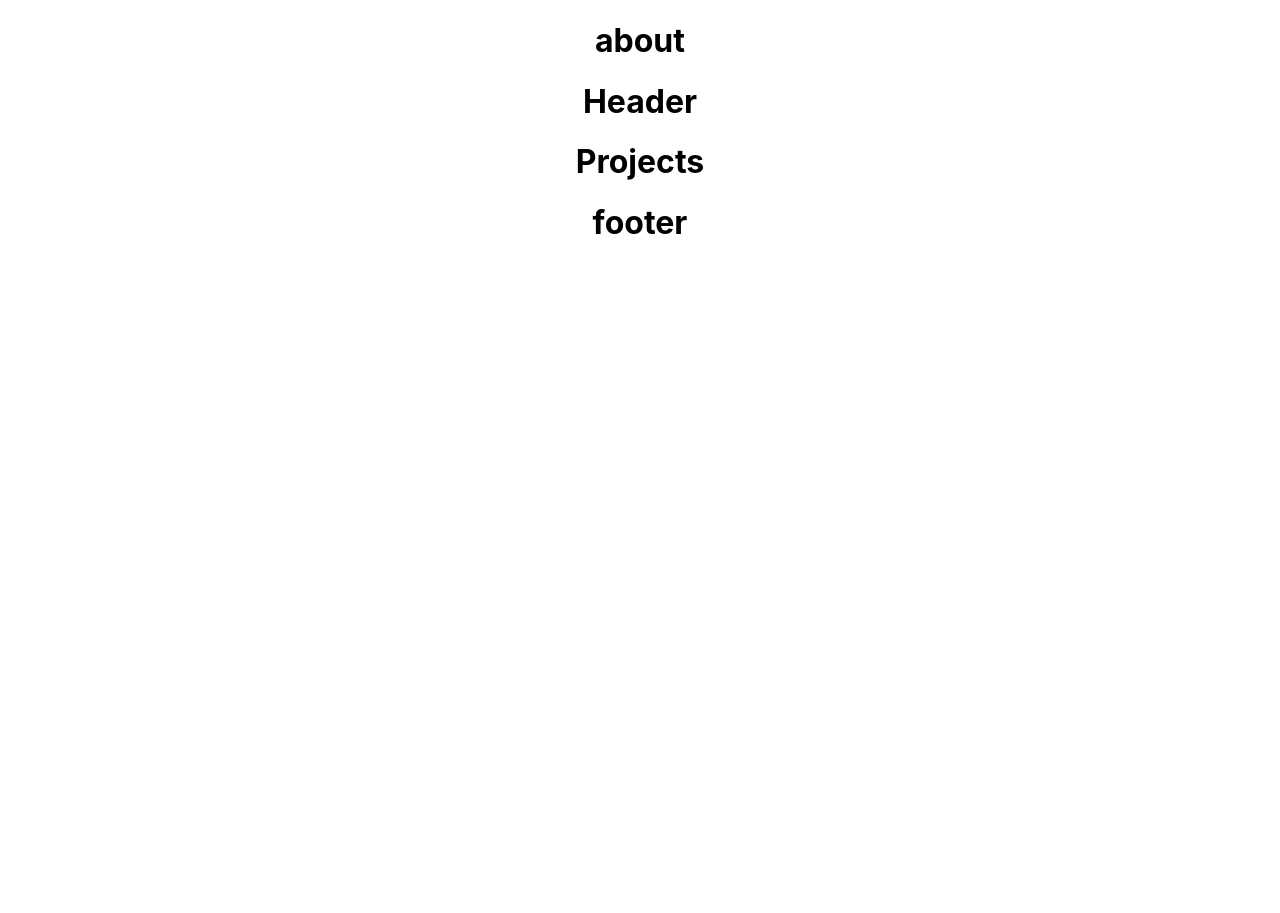
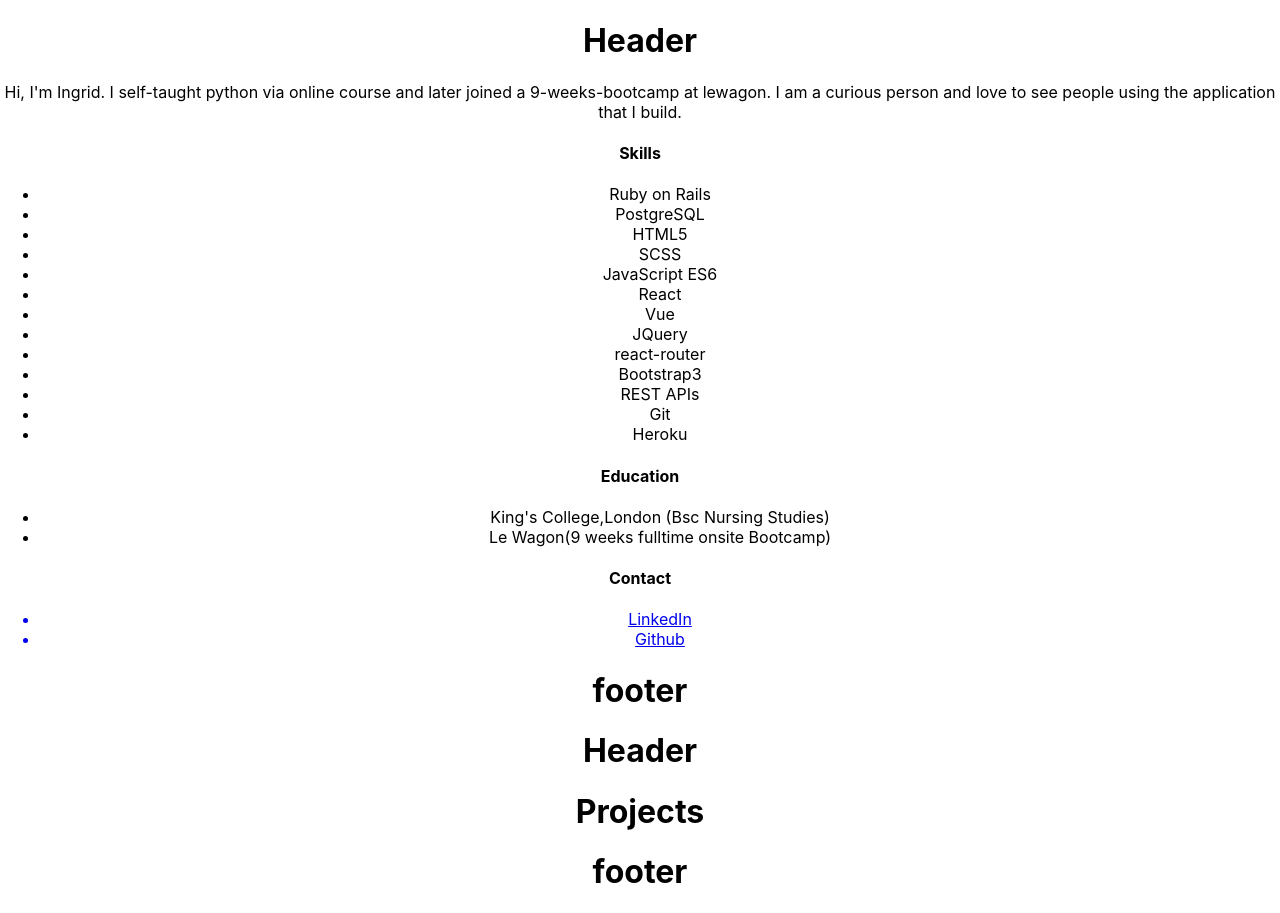
Before and after one commit to ingridwy/ingrid-portfolio, a React (Create React App) app: page / in a window 1280 px wide. Before the commit the page ends 800 px from the top, so only its background shows below. Built offline with nearby package versions, Linux system fonts and the light colour scheme.

Commit message:
content added to about page

```diff
--- a/src/App.js
+++ b/src/App.js
@@ -1,17 +1,13 @@
 import React from 'react';
 import './App.css';
 import About from './components/About'
-import Header from './components/Header'
 import Projects from './components/Projects'
-import Footer from './components/Footer'
+
 function App() {
   return (
     <div className="App">
-
       <About />
-      <Header />
       <Projects />
-      <Footer />
     </div>
   );
 }
--- a/src/components/About.js
+++ b/src/components/About.js
@@ -1,9 +1,50 @@
 import React from "react"
+import Header from './Header'
+import Footer from './Footer'
 
 function About(props) {
   return (
     <div>
-      <h1>about</h1>
+      <Header />
+      <div className="intro">
+          Hi, I'm Ingrid. I self-taught python via online course and later joined a 9-weeks-bootcamp at lewagon.
+          I am a curious person and love to see people using the application that I build.
+        </div>
+        <div>
+          <h4>Skills</h4>
+            <ul className="skill-list">
+                  <li>Ruby on Rails</li>
+                  <li>PostgreSQL</li>
+                  <li>HTML5</li>
+                  <li>SCSS</li>
+                  <li>JavaScript ES6</li>
+                  <li>React</li>
+                  <li>Vue</li>
+                  <li>JQuery</li>
+                  <li>react-router</li>
+                  <li>Bootstrap3</li>
+                  <li>REST APIs</li>
+                  <li>Git</li>
+                  <li>Heroku</li>
+              </ul>
+              <h4>Education</h4>
+              <ul>
+                <li>King's College,London (Bsc Nursing Studies)</li>
+                <li>Le Wagon(9 weeks fulltime onsite Bootcamp)</li>
+              </ul>
+              <h4>Contact</h4>
+              <ul>
+              <a href="https://www.linkedin.com/in/ingrid-cheng/" target="_blank">
+                <li>LinkedIn</li>
+                </a>
+                <a href="https://github.com/ingridwy" target="_blank">
+                  <li>Github</li>
+                </a>
+              </ul>
+
+            </div>
+
+      <Footer />
     </div>
   )
 }
--- a/src/components/Projects.js
+++ b/src/components/Projects.js
@@ -1,9 +1,13 @@
 import React from "react"
+import Header from './Header'
+import Footer from './Footer'
 
 function Projects(props) {
   return (
     <div>
+         <Header />
       <h1>Projects</h1>
+      <Footer />
     </div>
   )
 }
```
